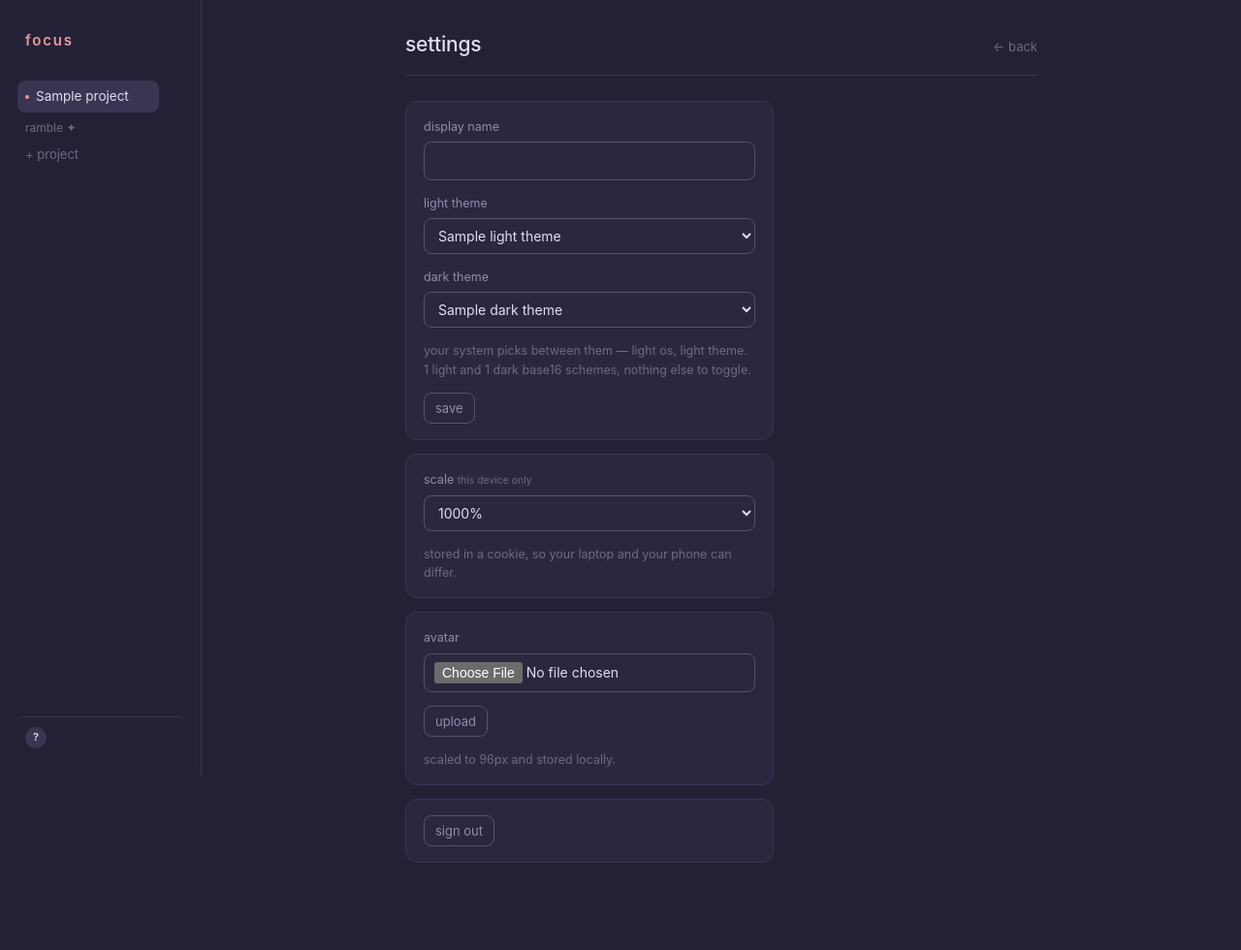
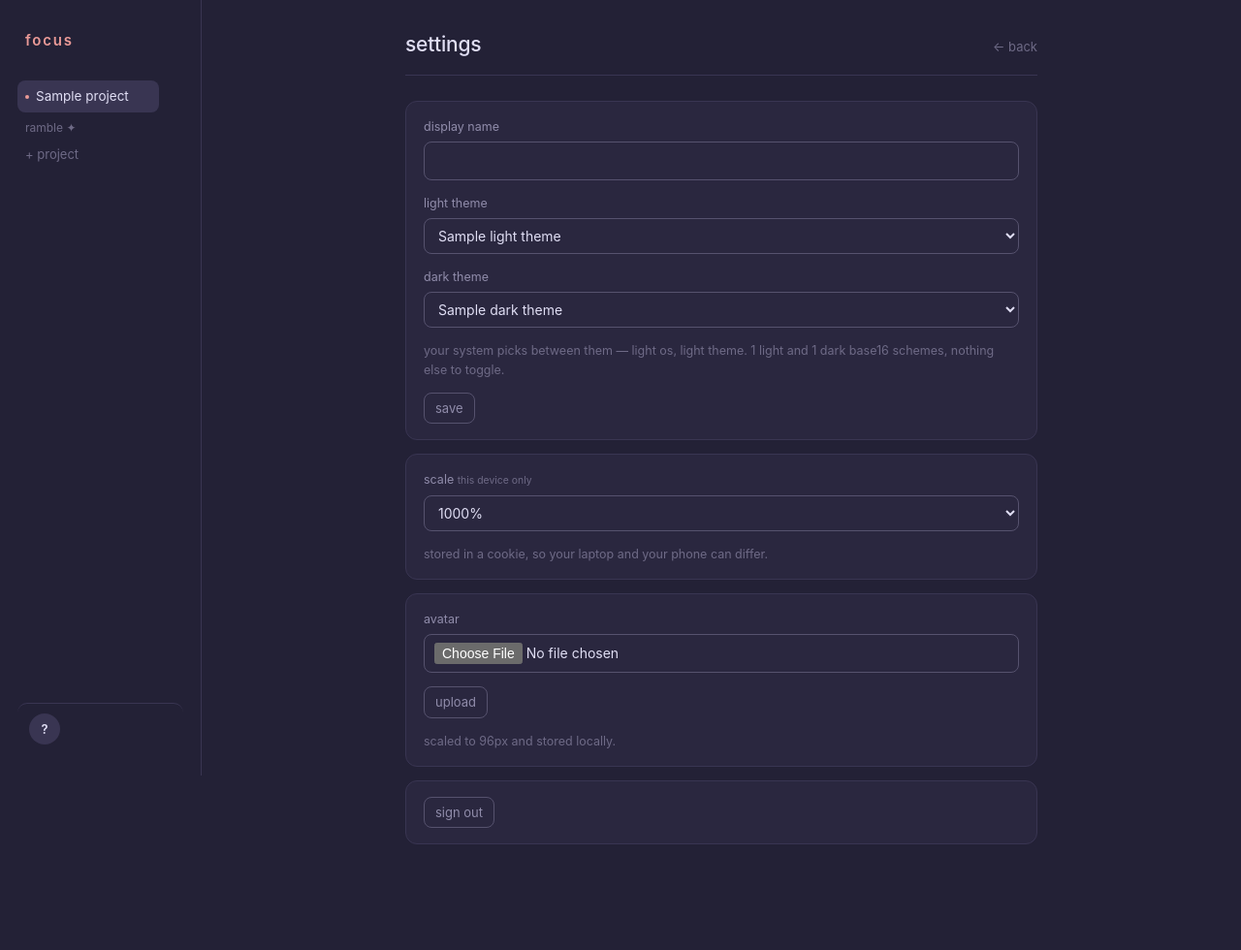
Before and after one commit to bonsko/focus, a FastAPI app: template src/focus/templates/settings.html in a window 1280 px wide. Shown: the whole page at 97% size. After the commit the page ends 871 px from the top, so only its background shows below. Run offline with FastAPI, Linux system fonts and the light colour scheme; the template is opened without the code that fills it: most values are stand-ins (such as "Sample title", 1, 10 or a date in 2020).

Commit message:
layout: keep the sidebar inside the viewport when zoomed
zoom scales 100dvh as well, so a 150% scale pushed the profile chip past the
fold; the sidebar and sheet now divide the factor back out and the project list
scrolls on its own. settings cards fill the column to line up with the header
rule, and the profile chip gets a 32px avatar, 48px height and centred rows.

Assisted-by: Hermes:deepseek-v4.1-flash

```diff
--- a/src/focus/static/css/rose-pine.css
+++ b/src/focus/static/css/rose-pine.css
@@ -601,3 +601,33 @@ input, select, textarea, button { border-radius: 8px; }
   .main { padding: 20px 18px 90px; }
   .sheet { border-radius: 16px 16px 0 0; border-left: 0; border-top: 1px solid var(--hl-med); }
 }
+
+/* ---------- zoom-aware layout ---------- */
+/* zoom scales 100dvh too, so the shell divides the factor back out */
+
+.sidebar { height: calc(100dvh / var(--z, 1)); }
+.sheet { height: calc(100dvh / var(--z, 1)); }
+.login-page { min-height: calc(100dvh / var(--z, 1)); }
+
+/* the project list takes the slack and scrolls; the profile never leaves the screen */
+.projects { flex: 1 1 auto; min-height: 0; overflow-y: auto; }
+.side-foot { gap: 8px; }
+
+/* settings cards fill the column, so their edges line up with the header rule */
+.settings-form { max-width: 100%; }
+
+/* profile chip: bigger, and its contents actually centred */
+.me {
+  min-height: 48px;
+  padding: 10px 12px;
+  gap: 10px;
+  border-radius: 10px;
+  font-size: 14px;
+}
+.avatar { width: 32px; height: 32px; }
+.avatar.initial { font-size: 13px; }
+
+@media (max-height: 620px) {
+  .sidebar { gap: 16px; padding-top: 18px; }
+  .me { min-height: 40px; }
+}
--- a/src/focus/templates/base.html
+++ b/src/focus/templates/base.html
@@ -1,15 +1,15 @@
 <!doctype html>
-<html lang="en" style="zoom:{{ scale(request) }}">
+<html lang="en" style="zoom:{{ scale(request) }};--z:{{ scale(request) }}">
 <head>
   <meta charset="utf-8">
   <meta name="viewport" content="width=device-width, initial-scale=1">
   <meta name="color-scheme" content="dark light">
   <title>{% block title %}focus{% endblock %}</title>
   <style>{{ theme_css(user) }}</style>
-  <link rel="stylesheet" href="/static/css/rose-pine.css?v=20261108b">
+  <link rel="stylesheet" href="/static/css/rose-pine.css?v=20261108c">
   <script src="/static/vendor/htmx.min.js" defer></script>
-  <script src="/static/js/confetti.js?v=20261108b" defer></script>
-  <script src="/static/js/app.js?v=20261108b" defer></script>
+  <script src="/static/js/confetti.js?v=20261108c" defer></script>
+  <script src="/static/js/app.js?v=20261108c" defer></script>
 </head>
 <body>
 <div class="shell">
--- a/src/focus/templates/login.html
+++ b/src/focus/templates/login.html
@@ -1,12 +1,12 @@
 <!doctype html>
-<html lang="en" style="zoom:{{ scale(request) }}">
+<html lang="en" style="zoom:{{ scale(request) }};--z:{{ scale(request) }}">
 <head>
   <meta charset="utf-8">
   <meta name="viewport" content="width=device-width, initial-scale=1">
   <meta name="color-scheme" content="dark light">
   <title>focus</title>
   <style>{{ theme_css(None) }}</style>
-  <link rel="stylesheet" href="/static/css/rose-pine.css?v=20261108b">
+  <link rel="stylesheet" href="/static/css/rose-pine.css?v=20261108c">
 </head>
 <body class="login-page">
   <main class="login">
```
